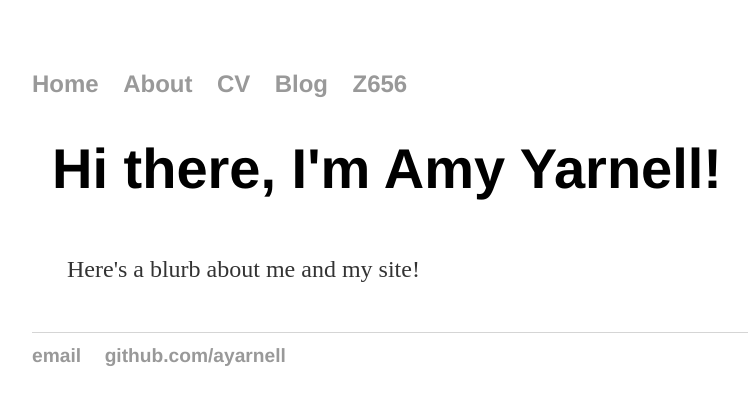
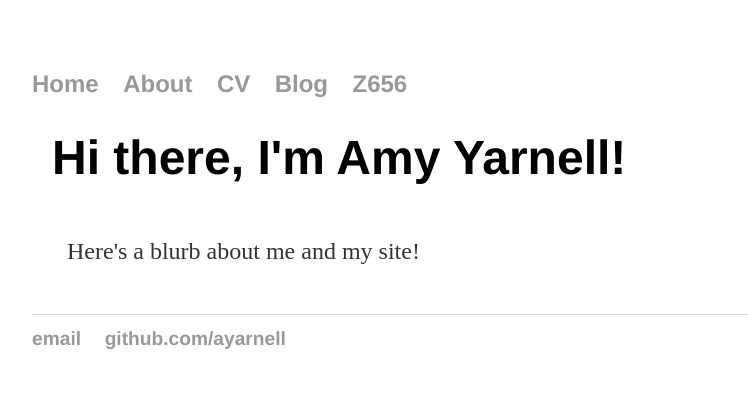
Before and after one commit to ayarnell/ayarnell.github.io, a Jekyll site: the page built from index.html, in a window 1280 px wide. Shown: the top 405 px of the page, without its empty margins (160-908 px from the left). Built offline with Jekyll 4.4.1, drawn with Linux system fonts in a browser that asks for light colours.

Commit message:
Update main.css

```diff
--- a/css/main.css
+++ b/css/main.css
@@ -28,7 +28,7 @@ a:hover {
     }
 h1 {
     text-align: left;
-    font-size: 3.5em;
+    font-size: 3em;
     font-family:'Helvetica', 'Arial', 'Sans-Serif';
 
    }
```
